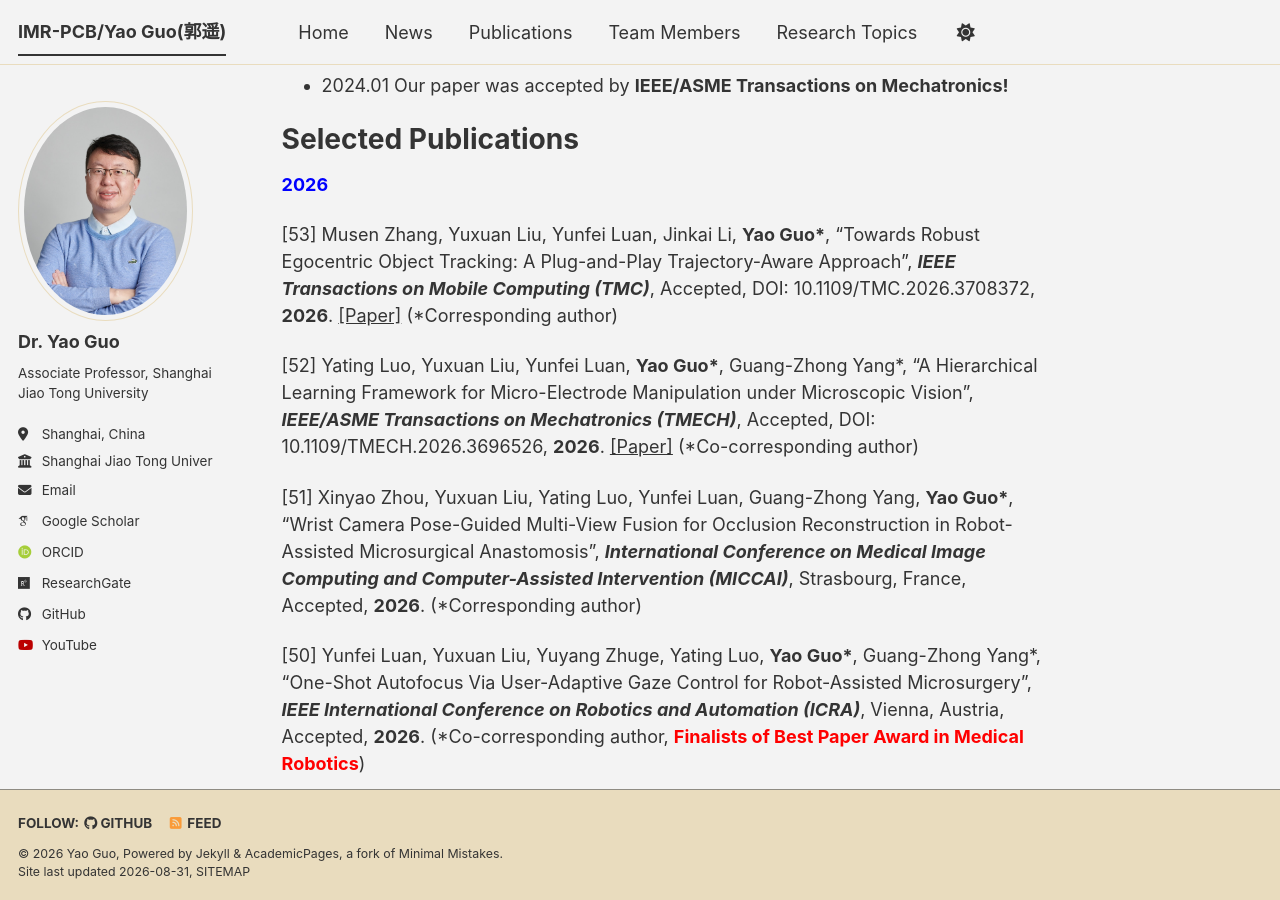
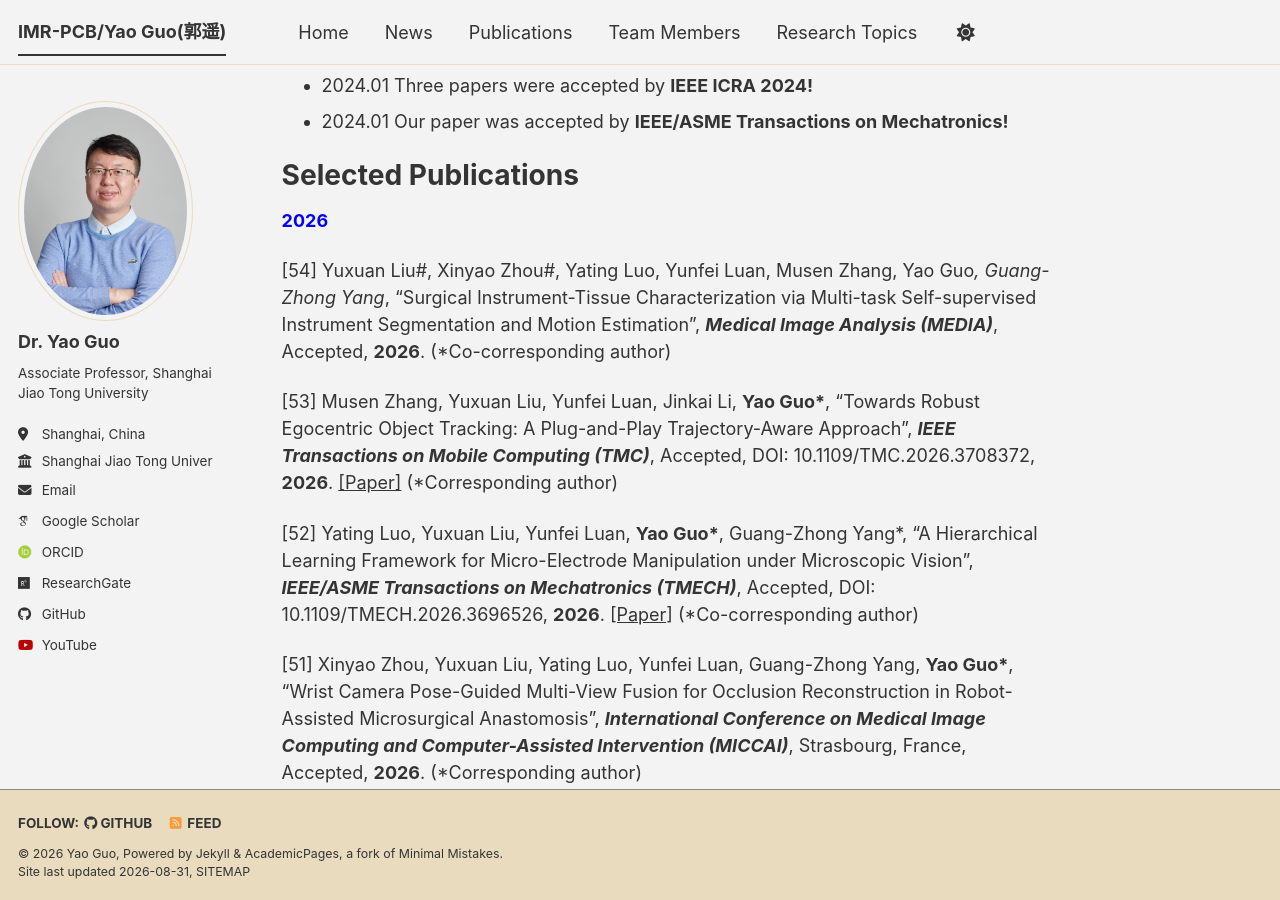
Before and after one commit to IMR-PCB/IMR-PCB.github.io, a Jekyll site: the page built from _pages/about.md, in a window 1280 px wide and 900 px high, scrolled down 2406 px. Built offline with Jekyll 4.4.1, drawn with Linux system fonts in a browser that asks for light colours; some web fonts are replaced; a script bundle is joined from its source files by our own code; library files that are not in the unit come from our copies; some of the changed text lies outside the part shown.

Commit message:
Update about.md

```diff
--- a/_pages/about.md
+++ b/_pages/about.md
@@ -21,7 +21,8 @@
 
 News (last three years)
 ======
-* 2026.06 Our paper was accepted by **IEEE Transactions on Mobile Computing!**
+* 2026.08 Our paper was accepted by **Medical Image Analysis!**
+* 2026.07 Our paper was accepted by **IEEE Transactions on Mobile Computing!**
 * 2026.06 Our paper was accepted by **MICCAI 2026!**
 * 2026.06 Yunfei Luan and Yuxuan Liu presented their papers (2 in total) in **ICRA 2026@Vienna!**
 * 2026.05 Our paper was accepted by **IEEE/ASME Transactions on Mechatronics!**
@@ -56,6 +57,8 @@
 Selected Publications
 ======
 <span style="color:blue">**2026**</span>
+
+\[54\] Yuxuan Liu\#, Xinyao Zhou\#, Yating Luo, Yunfei Luan, Musen Zhang, Yao Guo*, Guang-Zhong Yang*, "Surgical Instrument-Tissue Characterization via Multi-task Self-supervised Instrument Segmentation and Motion Estimation", _**Medical Image Analysis (MEDIA)**_, Accepted, **2026**. (*Co-corresponding author)
 
 \[53\] Musen Zhang, Yuxuan Liu, Yunfei Luan, Jinkai Li, **Yao Guo\***, "Towards Robust Egocentric Object Tracking: A Plug-and-Play Trajectory-Aware Approach", _**IEEE Transactions on Mobile Computing (TMC)**_, Accepted, DOI: 10.1109/TMC.2026.3708372, **2026**.  [\[Paper\]](https://ieeexplore.ieee.org/document/11592614) (\*Corresponding author)
 
```
